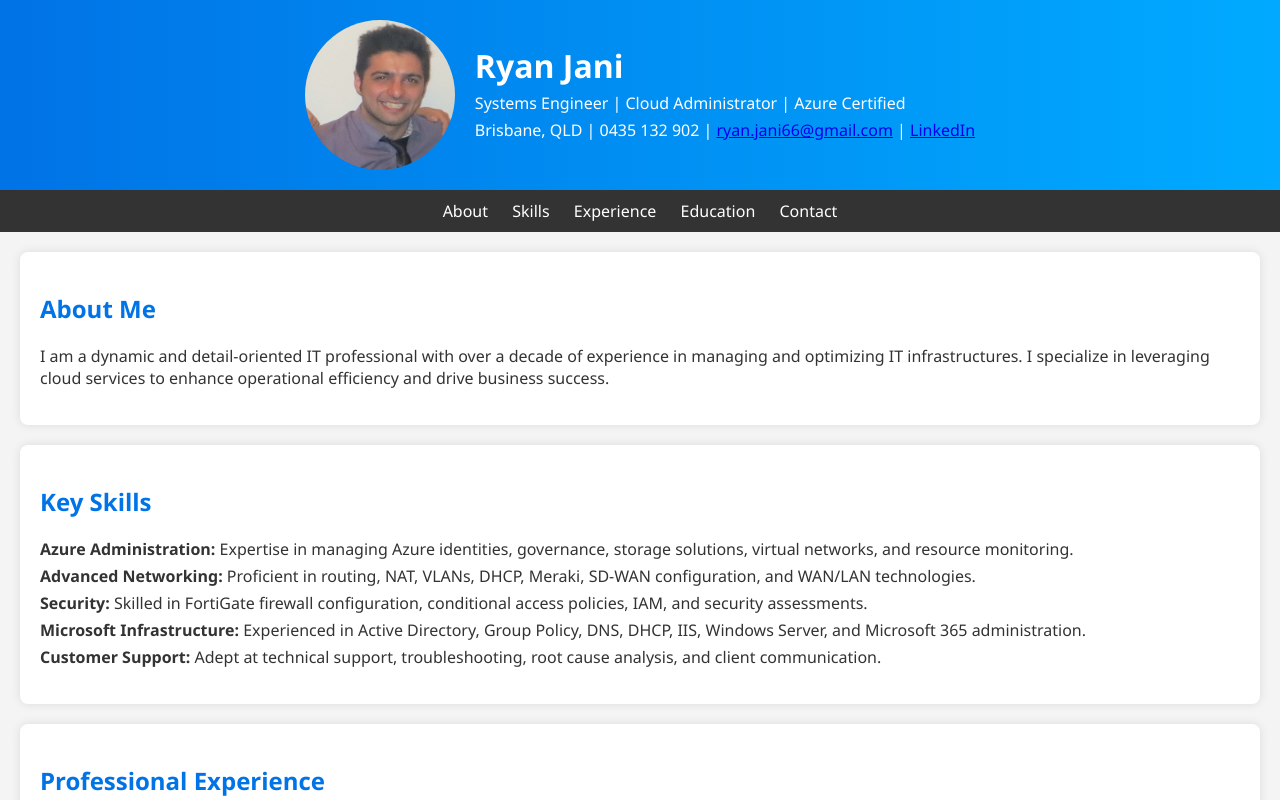
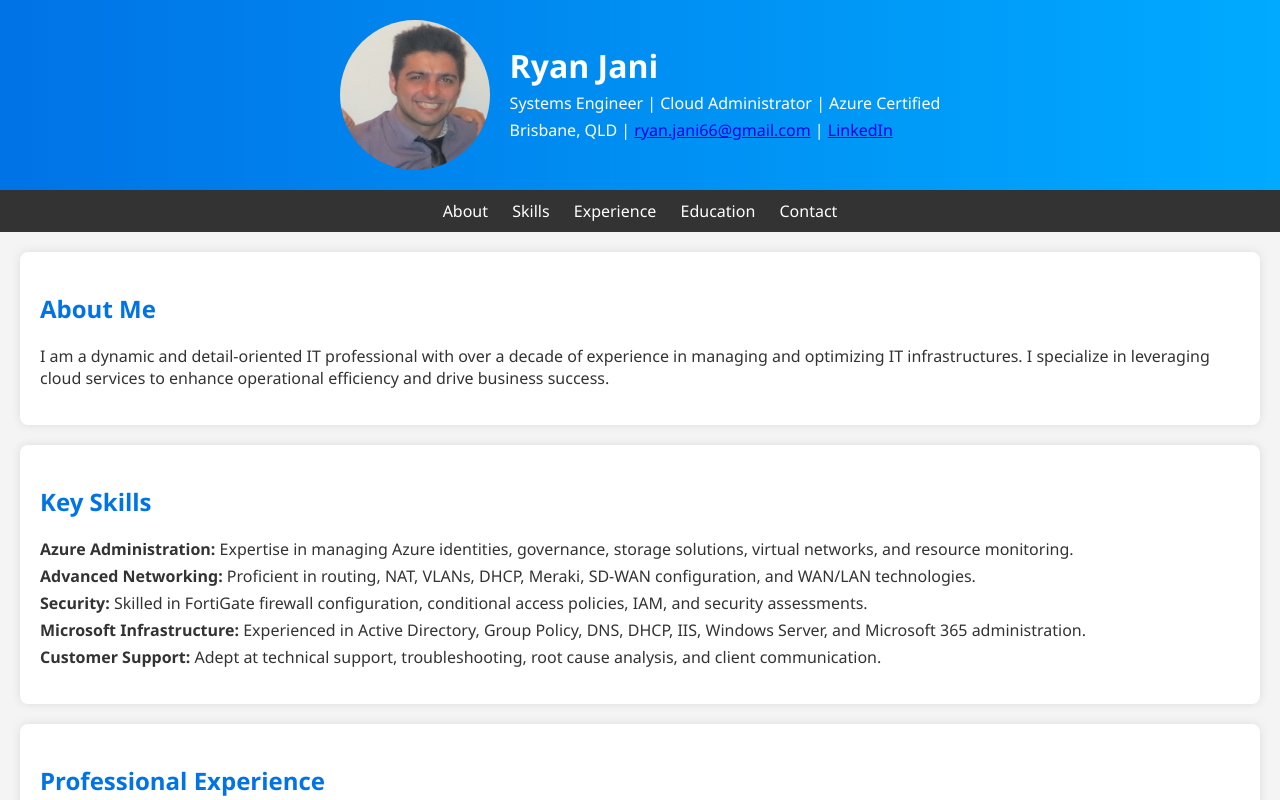
Before and after one commit to XryanjaniX/Cloudflare, a plain HTML site: page index.html in a window 1280 px wide. Shown: the top 800 px of the page. Drawn offline with Linux system fonts and the light colour scheme.

Commit message:
Update index.html

```diff
--- a/index.html
+++ b/index.html
@@ -13,7 +13,7 @@
             <div class="header-text">
                 <h1>Ryan Jani</h1>
                 <p>Systems Engineer | Cloud Administrator | Azure Certified</p>
-                <p>Brisbane, QLD | 0435 132 902 | <a href="mailto:ryan.jani66@gmail.com">ryan.jani66@gmail.com</a> | <a href="#">LinkedIn</a></p>
+                <p>Brisbane, QLD | <a href="mailto:ryan.jani66@gmail.com">ryan.jani66@gmail.com</a> | <a href="#">LinkedIn</a></p>
             </div>
         </div>
     </header>
```
